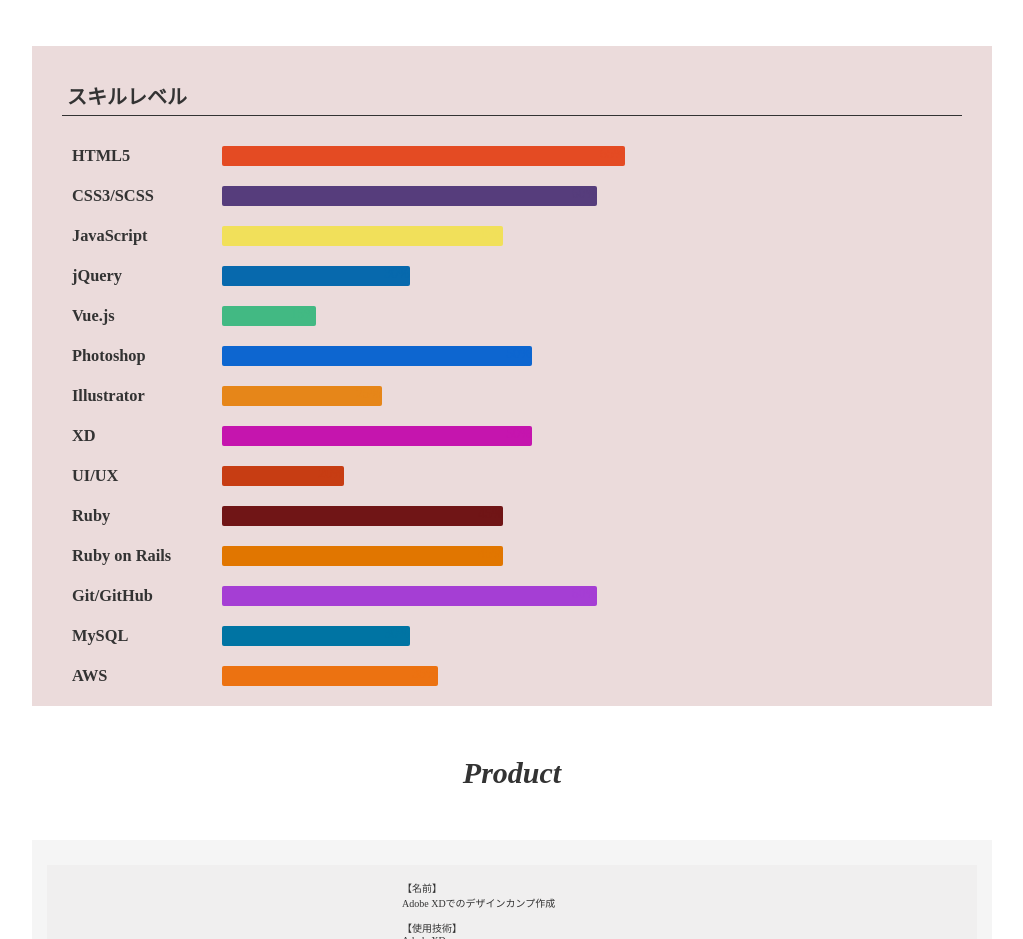
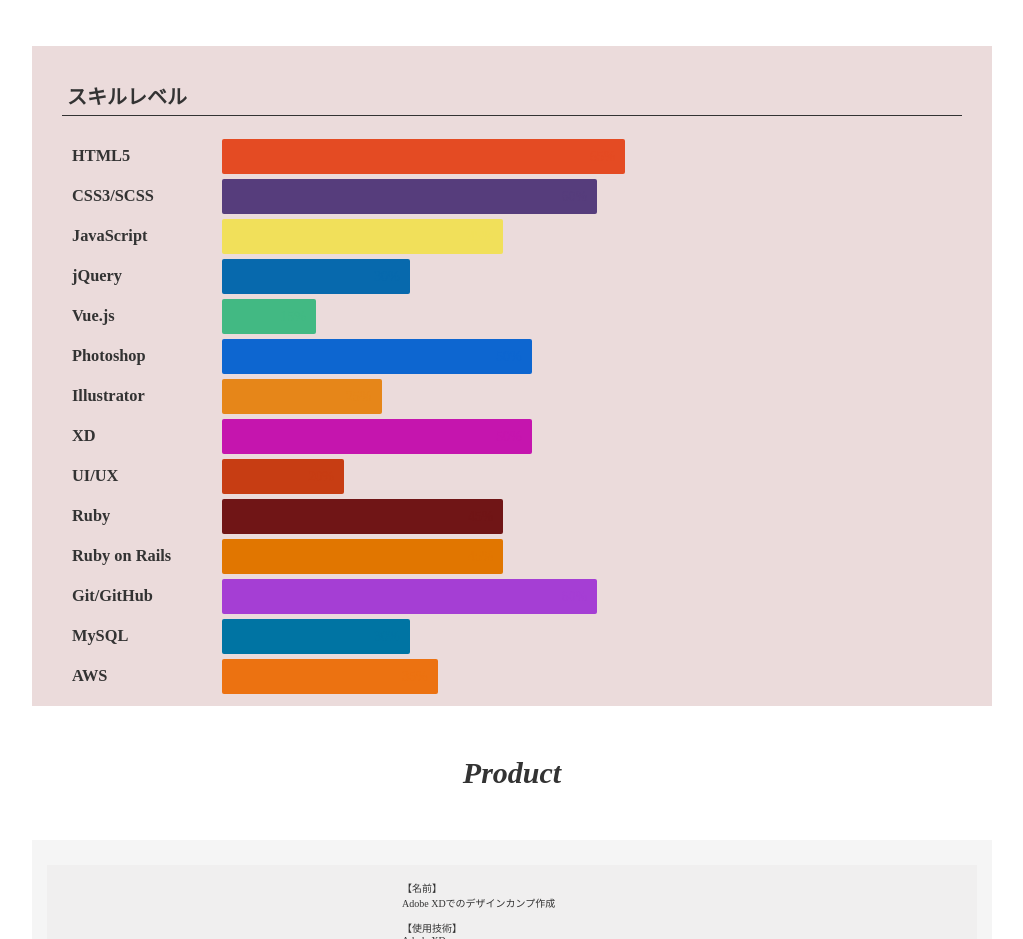
Before and after one commit to B0elena/MyPortfolio, a plain HTML site: page index.html in a window 1280 px wide. Shown: the part 1380-2319 px from the top of the page, without its empty margins (128-1151 px from the left). Drawn offline with nearby package versions, Linux system fonts and the light colour scheme.

Commit message:
グラフ修正

```diff
--- a/stylesheet/index.css
+++ b/stylesheet/index.css
@@ -247,7 +247,7 @@ header {
 
 .graph-html {
   width: 30px;
-  height: 20px;
+  height: 35px;
   border-radius: 2px;
   background: #e44b23;
   animation: r-html 4s 2s ease 1 normal forwards running;
@@ -269,6 +269,7 @@ header {
 .graph-html > p {
   color: #e44b23;
   text-align: end;
+  padding: 10px 10px 0 0;
   animation: html 4s 2s ease 1 normal forwards running;
 }
 
@@ -283,7 +284,7 @@ header {
 
 .graph-css {
   width: 30px;
-  height: 20px;
+  height: 35px;
   border-radius: 2px;
   background: #563d7c;
   animation: r-css 4s 2s ease 1 normal forwards running;
@@ -305,6 +306,7 @@ header {
 .graph-css > p {
   color: #563d7c;
   text-align: end;
+  padding: 10px 10px 0 0;
   animation: css 4s 2s ease 1 normal forwards running;
 }
 
@@ -319,7 +321,7 @@ header {
 
 .graph-js {
   width: 30px;
-  height: 20px;
+  height: 35px;
   border-radius: 2px;
   background: #f1e05a;
   animation: r-js 4s 2s ease 1 normal forwards running;
@@ -341,6 +343,7 @@ header {
 .graph-js > p {
   color: #f1e05a;
   text-align: end;
+  padding: 10px 10px 0 0;
   animation: js 4s 2s ease 1 normal forwards running;
 }
 
@@ -355,7 +358,7 @@ header {
 
 .graph-jquery {
   width: 30px;
-  height: 20px;
+  height: 35px;
   border-radius: 2px;
   background: #0769ad;
   animation: r-jq 4s 2s ease 1 normal forwards running;
@@ -377,6 +380,7 @@ header {
 .graph-jquery > p {
   color: #0769ad;
   text-align: end;
+  padding: 10px 10px 0 0;
   animation: jq 4s 2s ease 1 normal forwards running;
 }
 
@@ -391,7 +395,7 @@ header {
 
 .graph-vue {
   width: 30px;
-  height: 20px;
+  height: 35px;
   border-radius: 2px;
   background: #42b983;
   animation: r-vue 4s 2s ease 1 normal forwards running;
@@ -413,6 +417,7 @@ header {
 .graph-vue > p {
   color: #42b983;
   text-align: end;
+  padding: 10px 10px 0 0;
   animation: vue 4s 2s ease 1 normal forwards running;
 }
 
@@ -427,7 +432,7 @@ header {
 
 .graph-ps {
   width: 30px;
-  height: 20px;
+  height: 35px;
   border-radius: 2px;
   background: #0d66d0;
   animation: r-ps 4s 2s ease 1 normal forwards running;
@@ -449,6 +454,7 @@ header {
 .graph-ps > p {
   color: #0d66d0;
   text-align: end;
+  padding: 10px 10px 0 0;
   animation: ps 4s 2s ease 1 normal forwards running;
 }
 
@@ -463,7 +469,7 @@ header {
 
 .graph-ill {
   width: 30px;
-  height: 20px;
+  height: 35px;
   border-radius: 2px;
   background: #e68619;
   animation: r-ill 4s 2s ease 1 normal forwards running;
@@ -485,6 +491,7 @@ header {
 .graph-ill > p {
   color: #e68619;
   text-align: end;
+  padding: 10px 10px 0 0;
   animation: ill 4s 2s ease 1 normal forwards running;
 }
 
@@ -499,7 +506,7 @@ header {
 
 .graph-xd {
   width: 30px;
-  height: 20px;
+  height: 35px;
   border-radius: 2px;
   background: #c515ae;
   animation: r-xd 4s 2s ease 1 normal forwards running;
@@ -521,6 +528,7 @@ header {
 .graph-xd > p {
   color: #c515ae;
   text-align: end;
+  padding: 10px 10px 0 0;
   animation: xd 4s 2s ease 1 normal forwards running;
 }
 
@@ -535,7 +543,7 @@ header {
 
 .graph-ui {
   width: 30px;
-  height: 20px;
+  height: 35px;
   border-radius: 2px;
   background: #c73d13;
   animation: r-ui 4s 2s ease 1 normal forwards running;
@@ -557,6 +565,7 @@ header {
 .graph-ui > p {
   color: #c73d13;
   text-align: end;
+  padding: 10px 10px 0 0;
   animation: ui 4s 2s ease 1 normal forwards running;
 }
 
@@ -571,7 +580,7 @@ header {
 
 .graph-ruby {
   width: 30px;
-  height: 20px;
+  height: 35px;
   border-radius: 2px;
   background: #701516;
   animation: r-ruby 4s 2s ease 1 normal forwards running;
@@ -593,6 +602,7 @@ header {
 .graph-ruby > p {
   color: #701516;
   text-align: end;
+  padding: 10px 10px 0 0;
   animation: ruby 4s 2s ease 1 normal forwards running;
 }
 
@@ -607,7 +617,7 @@ header {
 
 .graph-rails {
   width: 30px;
-  height: 20px;
+  height: 35px;
   border-radius: 2px;
   background: #e17600;
   animation: r-rails 4s 2s ease 1 normal forwards running;
@@ -629,6 +639,7 @@ header {
 .graph-rails > p {
   color: #e17600;
   text-align: end;
+  padding: 10px 10px 0 0;
   animation: rails 4s 2s ease 1 normal forwards running;
 }
 
@@ -643,7 +654,7 @@ header {
 
 .graph-git {
   width: 30px;
-  height: 20px;
+  height: 35px;
   border-radius: 2px;
   background: #a53ed4;
   animation: r-git 4s 2s ease 1 normal forwards running;
@@ -665,6 +676,7 @@ header {
 .graph-git > p {
   color: #a53ed4;
   text-align: end;
+  padding: 10px 10px 0 0;
   animation: git 4s 2s ease 1 normal forwards running;
 }
 
@@ -679,7 +691,7 @@ header {
 
 .graph-sql {
   width: 30px;
-  height: 20px;
+  height: 35px;
   border-radius: 2px;
   background: #0074a3;
   animation: r-sql 4s 2s ease 1 normal forwards running;
@@ -701,6 +713,7 @@ header {
 .graph-sql > p {
   color: #0074a3;
   text-align: end;
+  padding: 10px 10px 0 0;
   animation: sql 4s 2s ease 1 normal forwards running;
 }
 
@@ -715,7 +728,7 @@ header {
 
 .graph-aws {
   width: 30px;
-  height: 20px;
+  height: 35px;
   border-radius: 2px;
   background: #ec7211;
   animation: r-aws 4s 2s ease 1 normal forwards running;
@@ -737,6 +750,7 @@ header {
 .graph-aws > p {
   color: #ec7211;
   text-align: end;
+  padding: 10px 10px 0 0;
   animation: aws 4s 2s ease 1 normal forwards running;
 }
 
```
